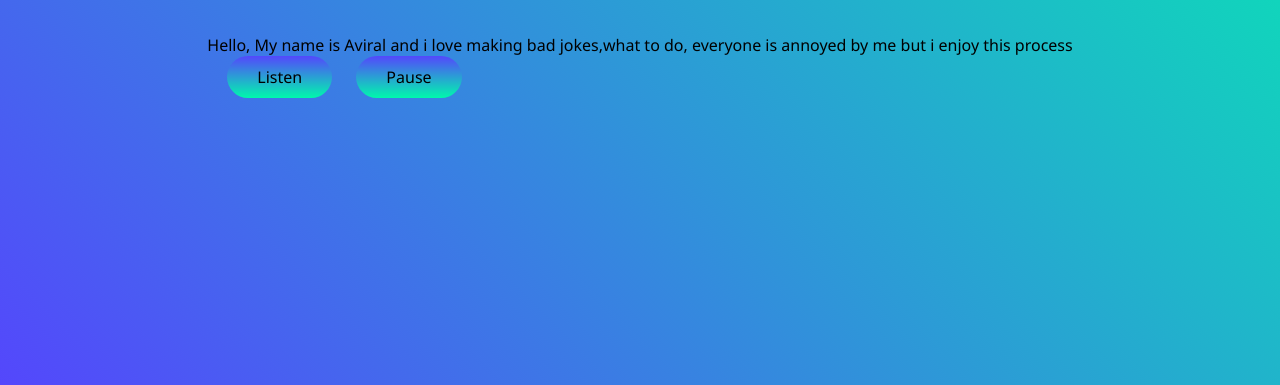
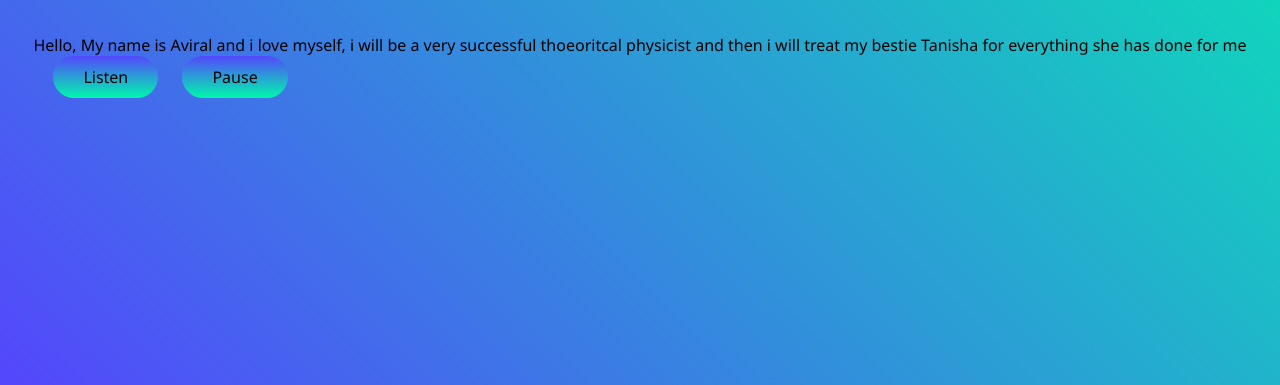
Before and after one commit to Tanisha01-small/Heiv, a plain HTML site: page index.html in a window 1280 px wide. Shown: the part 415-800 px from the top of the page. Drawn offline with Linux system fonts and the light colour scheme.

Commit message:
Update index.html

```diff
--- a/index.html
+++ b/index.html
@@ -9,7 +9,7 @@
 <body>
         <h1>TEXT TO SPEECH CONVERTER</h1>
         <div>
-            <p>Hello, My name is Aviral and i love making bad jokes,what to do, everyone is annoyed by me but i enjoy this process</p>
+            <p>Hello, My name is Aviral and i love myself, i will be a very successful thoeoritcal physicist and then i will treat my bestie Tanisha for everything she has done for me</p>
             <button id="speakButton">Listen</button>
             <button id="pauseButton">Pause</button>
         </div>
```
